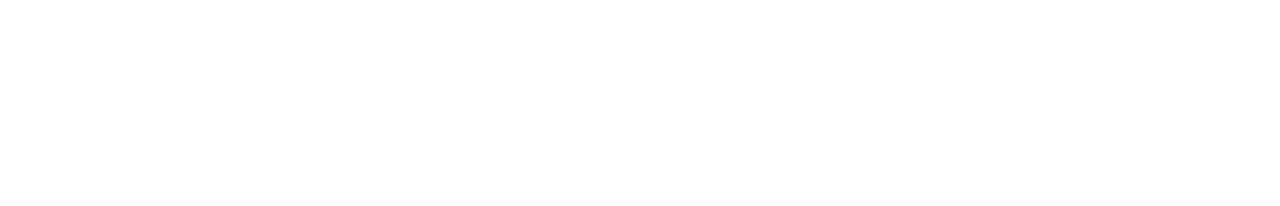
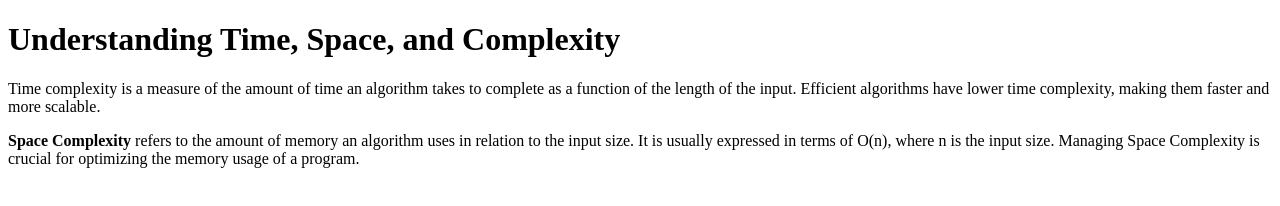
Before and after one commit to acciojob/time-and-space-complexity-knightcoder0108, a website: page main.html in a window 1280 px wide. Drawn offline with Linux system fonts and the light colour scheme.

Commit message:
created a submission

```diff
--- a/main.html
+++ b/main.html
@@ -1,16 +1,17 @@
 <!DOCTYPE html>
+<html lang="en">
+<head>
+    <meta charset="UTF-8">
+    <meta name="viewport" content="width=device-width, initial-scale=1.0">
+    <title>Time and Space Complexity</title>
+</head>
+<body>
 
-<html>
+<h1>Understanding Time, Space, and Complexity</h1>
 
-<head>
-	<link rel="stylesheet" href="styles.css">
-</head>
+<p>Time complexity is a measure of the amount of time an algorithm takes to complete as a function of the length of the input. Efficient algorithms have lower time complexity, making them faster and more scalable.</p>
 
-<body>
-	<!-- the entire body must be written by student -->
-    <script type="text/javascript" src="./script.js">
-</script>
+<p><b>Space Complexity</b> refers to the amount of memory an algorithm uses in relation to the input size. It is usually expressed in terms of O(n), where n is the input size. Managing Space Complexity is crucial for optimizing the memory usage of a program.</p>
 
 </body>
-
 </html>
```
